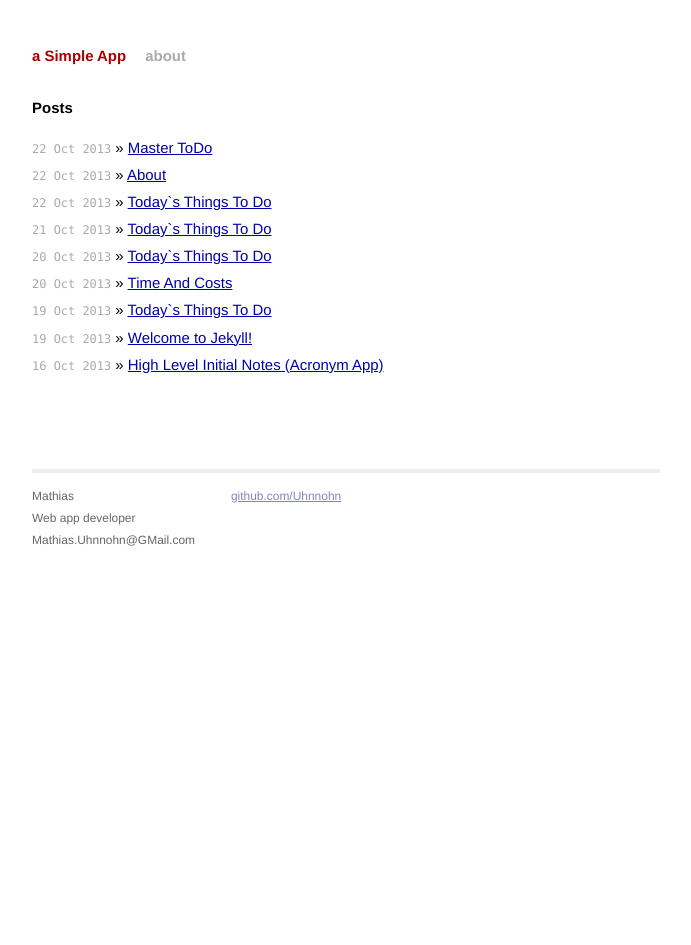
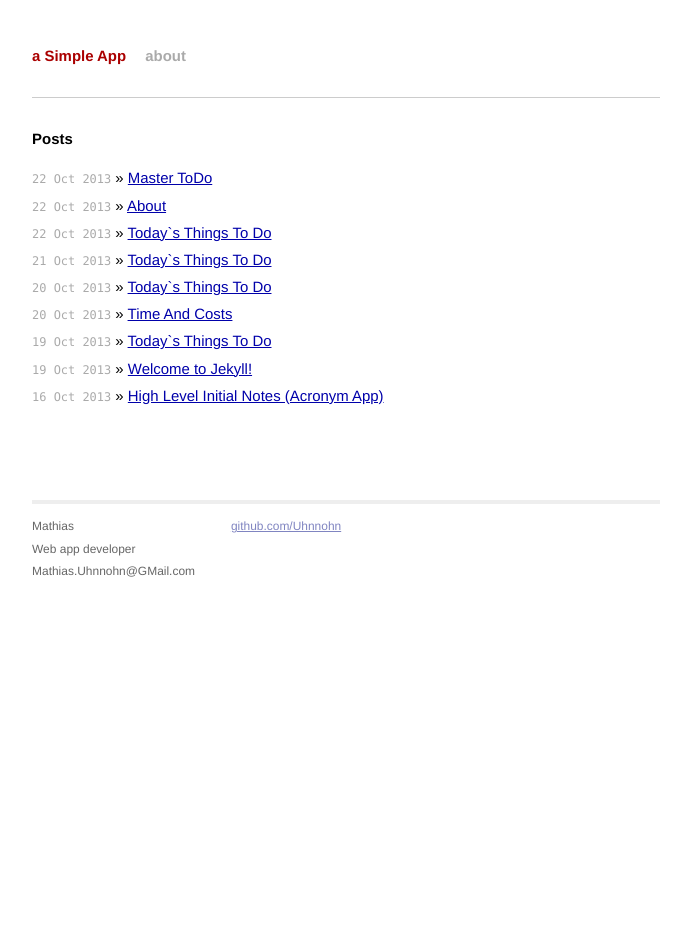
Before and after one commit to Uhnnohn/aSimpleApp.com, a Jekyll site: the page built from index.html, in a window 1280 px wide. Shown: the whole page, without its empty margins (294-985 px from the left). Built offline with Jekyll 4.4.1, drawn with Linux system fonts in a browser that asks for light colours; Markdown is read by kramdown in place of the engine named in the settings; the list of posts is cut into pages by our own code.

Commit message:
Added line under heading

```diff
--- a/css/main.css
+++ b/css/main.css
@@ -48,6 +48,20 @@ ul.posts span {
   font-family: Monaco, "Courier New", monospace;
   font-size: 80%;
 }
+
+
+/*****************************************************************************/
+/*
+/* header
+/*
+/*****************************************************************************/
+
+.header {
+        border-bottom:1px solid #CCCCCC;
+        margin-bottom:2em;
+        text-align:left;
+}
+
 
 /*****************************************************************************/
 /*
```
